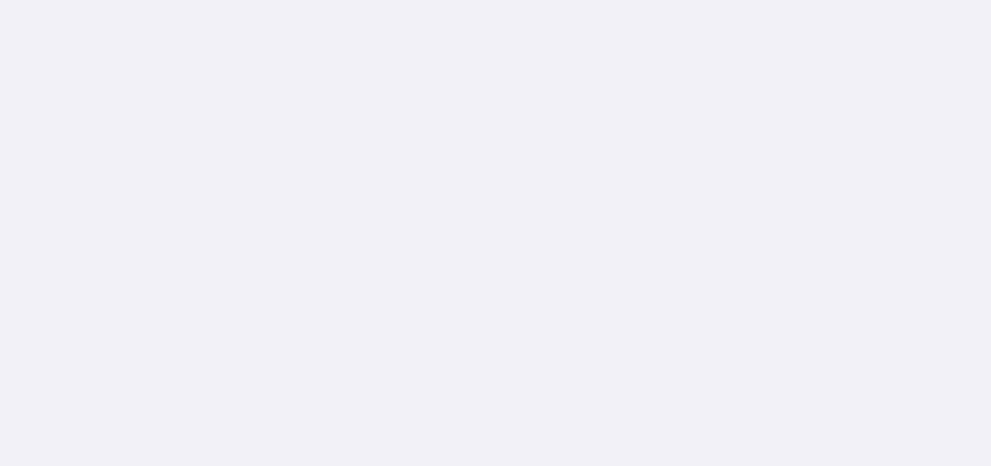
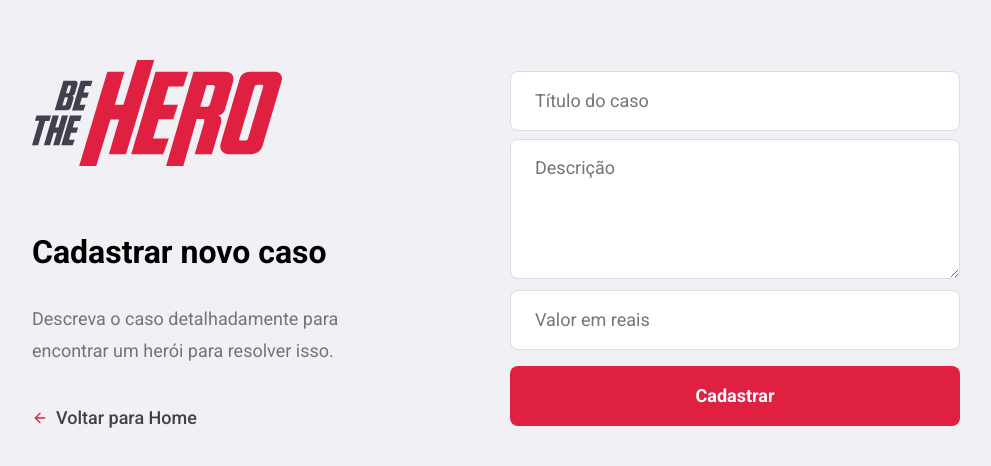
Before and after one commit to MayaraSs/SemanaOmniStack11.0, a React (Create React App) app in the folder frontend/: page /incident/new in a window 1280 px wide. Shown: the part 156-622 px from the top of the page, without its empty margins (144-1135 px from the left). Built offline with nearby package versions, Linux system fonts and the light colour scheme.

Commit message:
New Incident page

```diff
--- a/frontend/src/global.css
+++ b/frontend/src/global.css
@@ -30,6 +30,17 @@
   border: 1px solid #dcdce6;
   border-radius: 8px;
   padding: 0 24px;
+}
+
+form textarea {
+  width: 100%;
+  resize: vertical;
+  min-height: 140px;
+  color: #333;
+  border: 1px solid #dcdce6;
+  border-radius: 8px;
+  padding: 16px 24px;
+  line-height: 24px;
 }
 
 .button {
--- /dev/null
+++ b/frontend/src/pages/NewIncident/index.js
@@ -0,0 +1,40 @@
+import React from "react";
+import { Link } from "react-router-dom";
+import { FiArrowLeft } from "react-icons/fi";
+
+import "./styles.css";
+
+import logoImg from "../../assets/logo.svg";
+
+export default function NewIncident() {
+  return (
+    <div className="new-incident-container">
+      <div className="content">
+        <section>
+          <img src={logoImg} alt="Be the Hero" />
+
+          <h1>Cadastrar novo caso</h1>
+          <p>
+            Descreva o caso detalhadamente para encontrar um herói para resolver
+            isso.
+          </p>
+
+          <Link className="back-link" to="/profile">
+            <FiArrowLeft size={16} color="#E02041" />
+            Voltar para Home
+          </Link>
+        </section>
+
+        <form>
+          <input placeholder="Título do caso" />
+          <textarea placeholder="Descrição" />
+          <input placeholder="Valor em reais" />
+
+          <button className="button" type="submit">
+            Cadastrar
+          </button>
+        </form>
+      </div>
+    </div>
+  );
+}
--- /dev/null
+++ b/frontend/src/pages/NewIncident/styles.css
@@ -0,0 +1,48 @@
+.new-incident-container {
+  width: 100%;
+  max-width: 1120px;
+  height: 100vh;
+  margin: 0 auto;
+
+  display: flex;
+  align-items: center;
+  justify-content: center;
+}
+
+.new-incident-container .content {
+  width: 100%;
+  padding: 96px;
+  background: #f0f0f5;
+  box-shadow: 0 0 100px rgba(0, 0, 0, 0.1);
+  border-radius: 8px;
+
+  display: flex;
+  justify-content: space-between;
+  align-items: center;
+}
+
+.new-incident-container .content section {
+  width: 100%;
+  max-width: 380px;
+}
+
+.new-incident-container .content section h1 {
+  margin: 64px 0 32px;
+  font-size: 32px;
+}
+
+.new-incident-container .content section p {
+  font-size: 18px;
+  color: #737380;
+  line-height: 32px;
+}
+
+.new-incident-container .content form {
+  width: 100%;
+  max-width: 450px;
+}
+
+.new-incident-container .content form input,
+.new-incident-container .content form textarea {
+  margin-top: 8px;
+}
--- a/frontend/src/pages/Profile/styles.css
+++ b/frontend/src/pages/Profile/styles.css
@@ -46,7 +46,7 @@
 
 .profile-container ul {
   display: grid;
-  grid-template-columns: 1fr 1fr;
+  grid-template-columns: repeat(2, 1fr);
   grid-gap: 24px;
   list-style: none;
 }
--- a/frontend/src/routes.js
+++ b/frontend/src/routes.js
@@ -4,6 +4,7 @@
 import Logon from "./pages/Logon";
 import Register from "./pages/Register";
 import Profile from "./pages/Profile";
+import NewIncident from "./pages/NewIncident";
 
 export default function Routes() {
   return (
@@ -12,6 +13,7 @@
         <Route path="/" exact component={Logon} />
         <Route path="/register" component={Register} />
         <Route path="/profile" component={Profile} />
+        <Route path="/incident/new" component={NewIncident} />
       </Switch>
     </BrowserRouter>
   );
```
